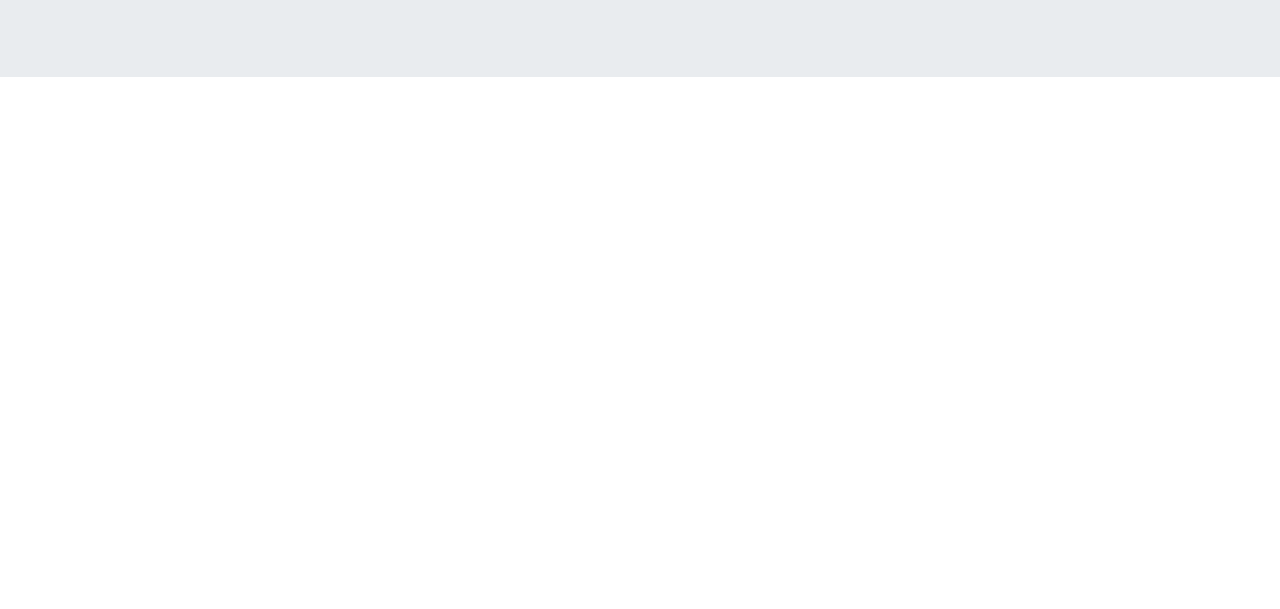
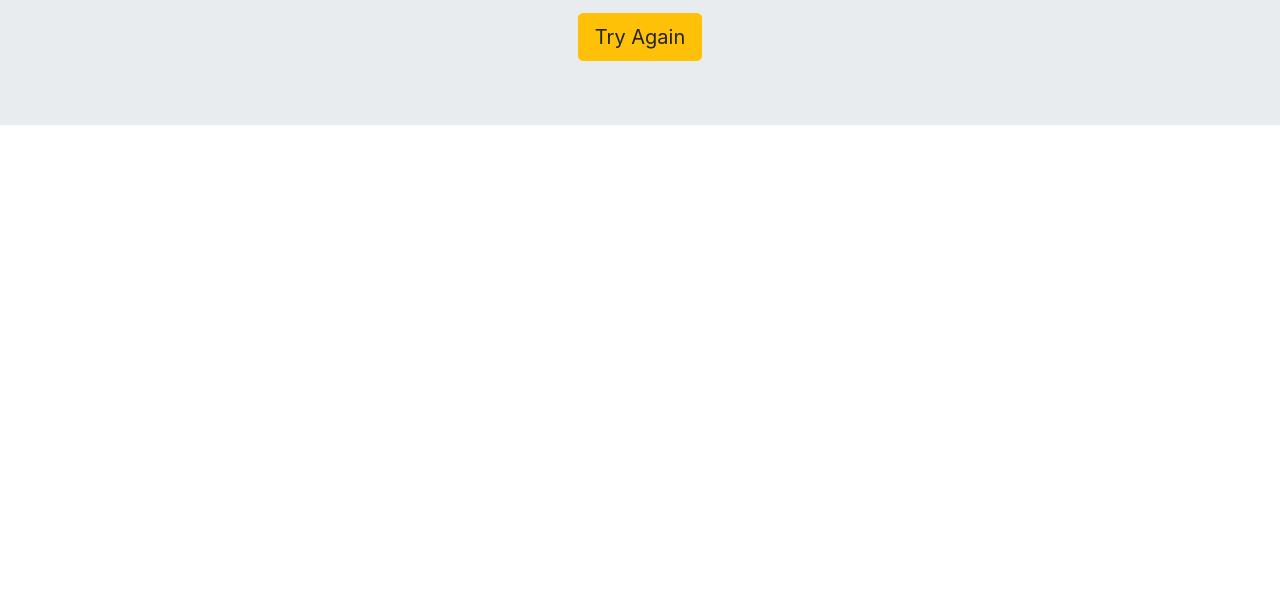
Before and after one commit to mashm3ll0w/newsletter-signup, a website: page html/fail.html in a window 1280 px wide. Shown: the part 191-800 px from the top of the page. Drawn offline with nearby package versions, Linux system fonts and the light colour scheme.

Commit message:
add Try Again button

```diff
--- a/html/fail.html
+++ b/html/fail.html
@@ -13,7 +13,10 @@
 		<div class="jumbotron jumbotron-fluid">
 			<div class="container">
 				<h1 class="display-3">Oh no!</h1>
-				<p class="lead">Seems like there's a problem with your request. Try again or contact the developer!</p>
+        <p class="lead">Seems like there's a problem with your request. Try again or contact the developer!</p>
+        <form action="/fail" method="POST">
+        <button type="submit" class="btn btn-lg btn-warning">Try Again</button>
+        </form>
 			</div>
 		</div>
 	</body>
```
